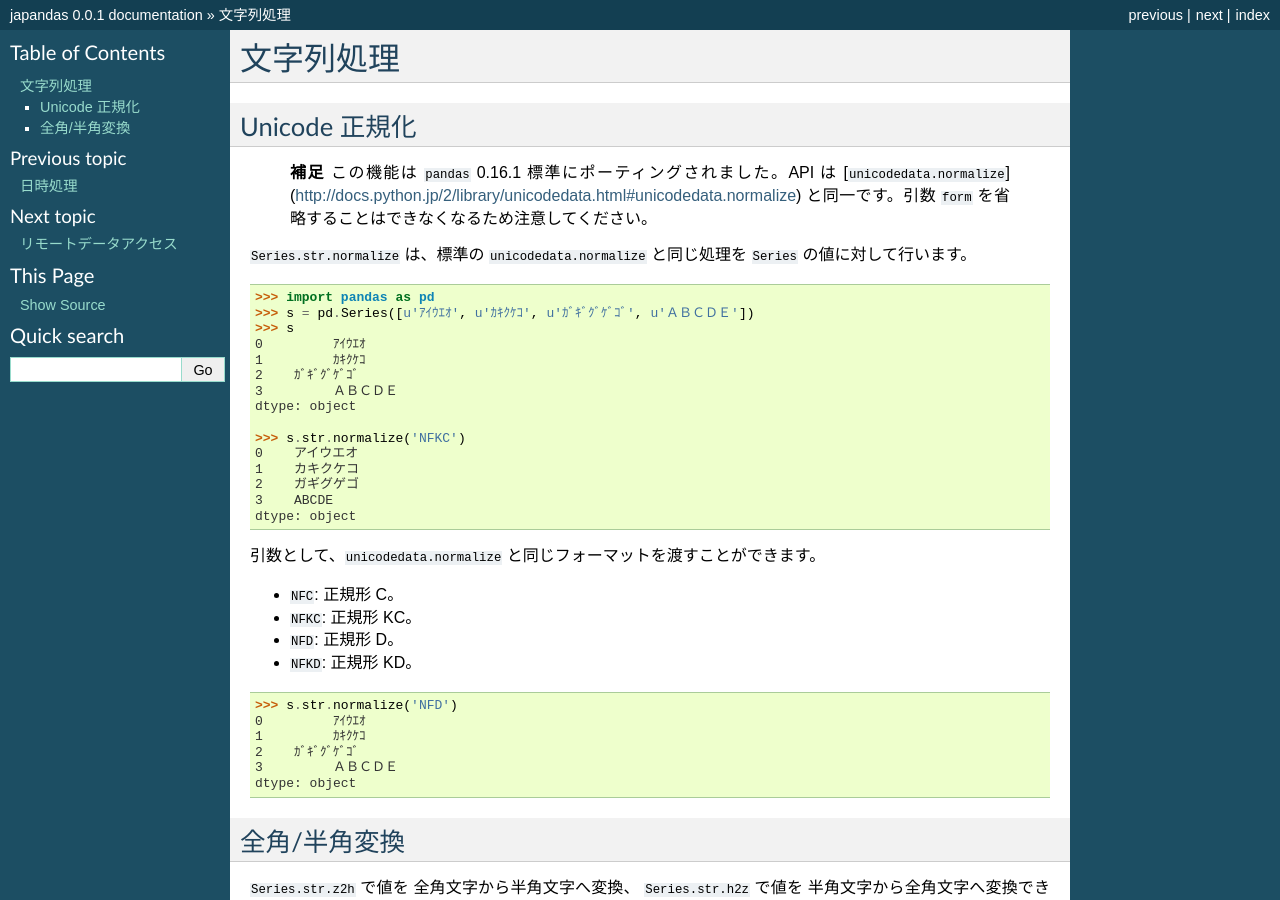
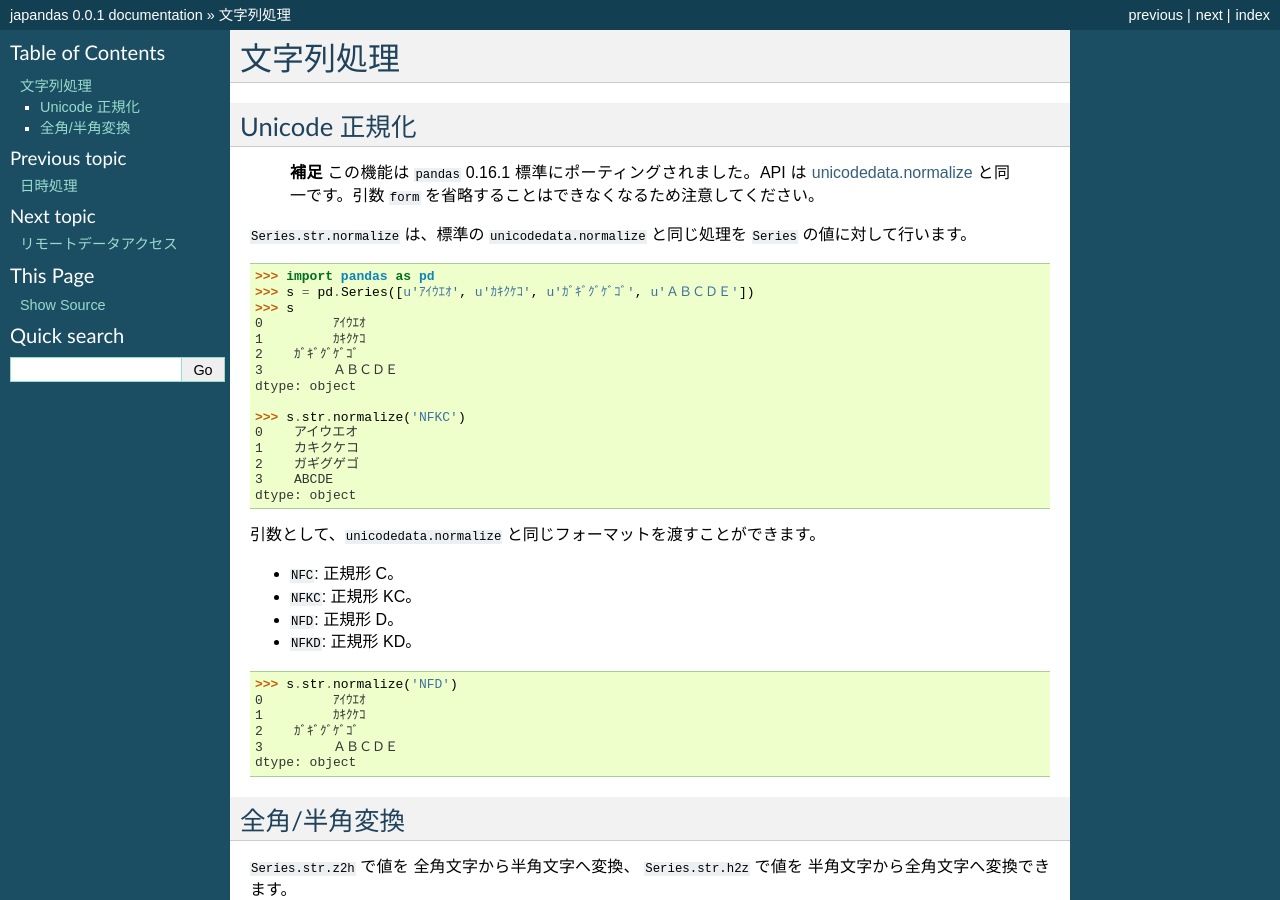
Before and after one commit to sinhrks/japandas, a Sphinx documentation site: the page built from doc/source/jpstrings.rst, in a window 1280 px wide and 900 px high. Built offline with Sphinx 7.4.7, drawn with Linux system fonts in a browser that asks for light colours; pages that are not in the unit, such as notebooks, are missing from menus.

```diff
--- a/doc/source/jpstrings.rst
+++ b/doc/source/jpstrings.rst
@@ -5,7 +5,7 @@
 Unicode 正規化
 --------------
 
- **補足** この機能は ``pandas`` 0.16.1 標準にポーティングされました。API は [``unicodedata.normalize``](http://docs.python.jp/2/library/unicodedata.html#unicodedata.normalize) と同一です。引数 ``form`` を省略することはできなくなるため注意してください。
+ **補足** この機能は ``pandas`` 0.16.1 標準にポーティングされました。API は `unicodedata.normalize <http://docs.python.jp/2/library/unicodedata.html#unicodedata.normalize>`_ と同一です。引数 ``form`` を省略することはできなくなるため注意してください。
 
 ``Series.str.normalize`` は、標準の ``unicodedata.normalize`` と同じ処理を ``Series`` の値に対して行います。
 
```
Also changed, not shown: README.rst (+2 -17 lines).
